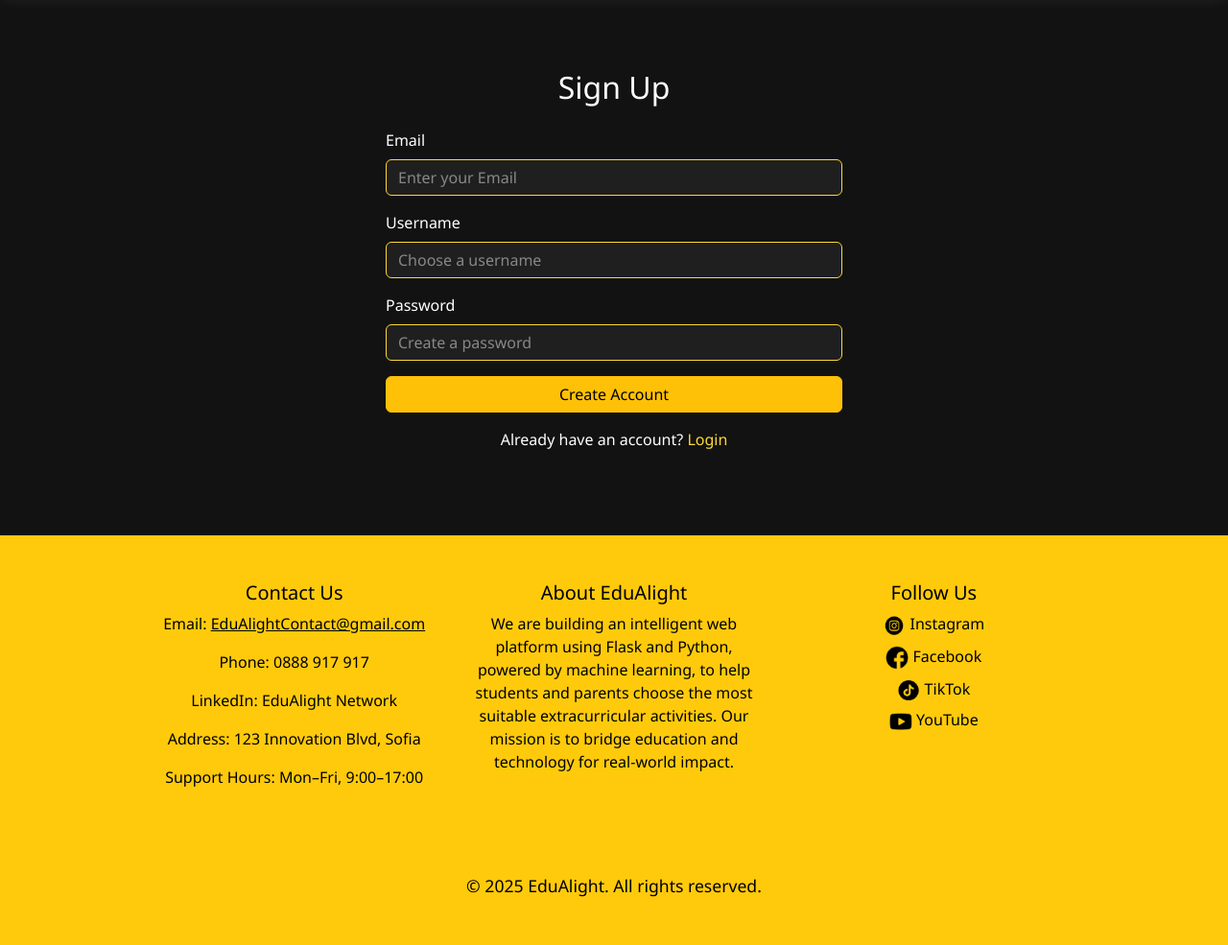
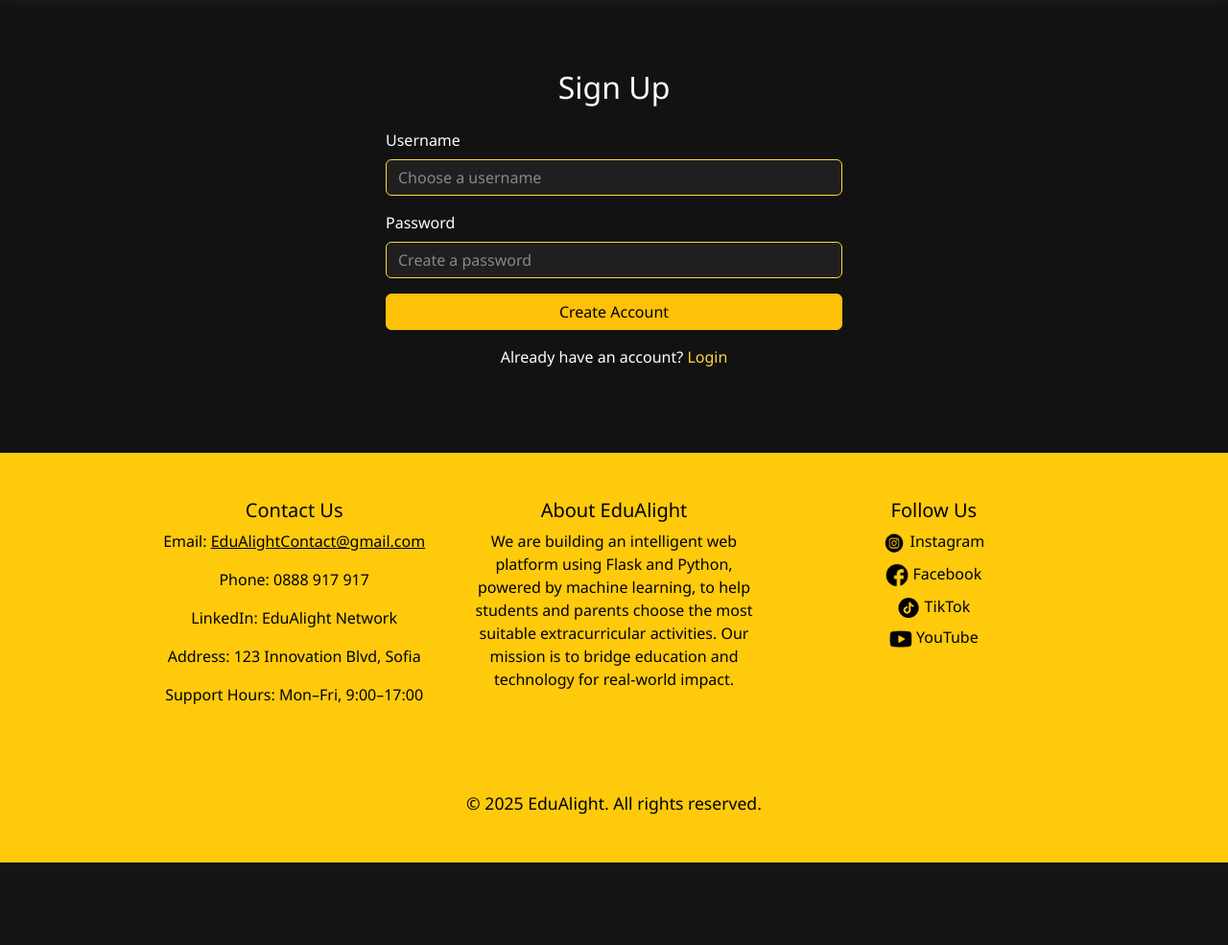
Before and after one commit to codingburgas/2425-11-g-pp-student-practices-assignment-team8, a Flask app: page /register in a window 1280 px wide. Shown: the part 72-1057 px from the top of the page at 96% size. After the commit the page ends 971 px from the top, so only its background shows below. Run offline with Flask 3, Linux system fonts and the light colour scheme; data comes from the database, SQL or seed files in the repository; some libraries are stand-ins or nearby versions.

Commit message:
Make the login and register pages simple so there are no errors for the test.

```diff
--- a/src/app.py
+++ b/src/app.py
@@ -1,10 +1,8 @@
 from src import create_app, db, login_manager
 from flask import Flask
-from flask_mail import Mail
 from src.config import Config
 
 app = create_app(Config)
-mail = Mail(app)
 
 def create_app(config_class=Config):
     app = Flask(__name__)
@@ -12,7 +10,6 @@ def create_app(config_class=Config):
 
     db.init_app(app)
     login_manager.init_app(app)
-    mail.init_app(app)
 
     # Register blueprints
     from src.auth import auth_bp
--- a/src/auth/forms.py
+++ b/src/auth/forms.py
@@ -3,12 +3,10 @@ from wtforms.validators import DataRequired, Email
 from wtforms.fields.simple import SubmitField, PasswordField, StringField
 
 class LoginForm(FlaskForm):
-    email = StringField('Email', validators=[DataRequired()])
     username = StringField('Username', validators=[DataRequired()])
     password = PasswordField('Password', validators=[DataRequired()])
     submit = SubmitField('Login')
 class RegisterForm(FlaskForm):
-    email = StringField('Email', validators=[DataRequired()])
     username = StringField('Username', validators=[DataRequired()])
     password = PasswordField('Password', validators=[DataRequired()])
     submit = SubmitField('Register')
--- a/src/auth/models.py
+++ b/src/auth/models.py
@@ -5,11 +5,9 @@ from .. import db
 class User(db.Model, UserMixin):
     __tablename__ = 'users'
     id = db.Column(db.Integer, primary_key=True)
-    email = db.Column(db.String(80), unique=True, nullable=False)
     username = db.Column(db.String(80), unique=True, nullable=False)
     __password = db.Column("password", db.String(60), nullable=False)
     role = db.Column(db.String(20), nullable=False, default='client')
-    email_confirmed = db.Column(db.Boolean, default=False)  # ✅ Added for verification
 
     @property
     def password(self):
@@ -22,13 +20,6 @@ class User(db.Model, UserMixin):
     def verify_password(self, password):
         return bcrypt.checkpw(password.encode('utf-8'), self.__password.encode('utf-8'))
 
-    @property
-    def is_active(self):
-        return self.email_confirmed
-
-    @is_active.setter
-    def is_active(self, value):
-        self.email_confirmed = value
 
 
 class TrainingResults(db.Model):
--- a/src/auth/routes.py
+++ b/src/auth/routes.py
@@ -16,20 +16,6 @@ serializer = URLSafeTimedSerializer(Config.SECRET_KEY)
 def load_user(user_id):
     return User.query.get(int(user_id))
 
-def send_login_notification_email(user):
-    msg = Message("Login Notification", recipients=[user.email])
-    msg.body = f"Hello {user.username}, you have successfully logged in."
-    mail.send(msg)
-
-def send_verification_email(user):
-    token = serializer.dumps(user.email, salt='email-confirm')
-    confirm_url = url_for('auth.confirm_email', token=token, _external=True)
-    msg = Message('Confirm Your Email', recipients=[user.email])
-    msg.body = f'''Hi {user.username}, please click the link to verify your account:
-{confirm_url}
-
-This link will expire in 1 hour.'''
-    mail.send(msg)
 
 @auth_bp.route('/login', methods=['GET', 'POST'])
 def login():
@@ -41,12 +27,9 @@ def login():
         user = User.query.filter_by(username=form.username.data).first()
         if user and user.verify_password(form.password.data):
             if not user.is_active:
-                flash('Please verify your email before logging in.')
                 return redirect(url_for('auth.login'))
             login_user(user, remember=False)
 
-            if user.email:
-                send_login_notification_email(user)
 
             return redirect(url_for('main_bp.index'))
         flash('Invalid username or password.')
@@ -67,9 +50,7 @@ def register():
     if not User.query.filter_by(username='apo').first():
         dev = User(
             username='apo',
-            email='apo@example.com',
             role='developer',
-            is_active=True  # Ensure dev account is active
         )
         dev.password = '123'
         db.session.add(dev)
@@ -79,37 +60,14 @@ def register():
     if form.validate_on_submit():
         if User.query.filter_by(username=form.username.data).first():
             flash('Username already exists.')
-        elif User.query.filter_by(email=form.email.data).first():
-            flash('Email already registered.')
         else:
             new_user = User(
                 username=form.username.data,
-                email=form.email.data,
                 role='client',
-                is_active=False  # Set to inactive until verified
             )
             new_user.password = form.password.data
             db.session.add(new_user)
             db.session.commit()
-            send_verification_email(new_user)
-            flash('Registration successful! Check your email to verify your account.')
             return redirect(url_for('auth.login'))
 
     return render_template("register.html", form=form)
-
-@auth_bp.route('/confirm/<token>')
-def confirm_email(token):
-    try:
-        email = serializer.loads(token, salt='email-confirm', max_age=3600)
-    except SignatureExpired:
-        return '<h3>The confirmation link has expired.</h3>'
-    except BadSignature:
-        return '<h3>Invalid or broken confirmation link.</h3>'
-
-    user = User.query.filter_by(email=email).first_or_404()
-    if user.is_active:
-        return '<h3>Account already confirmed. You can now log in.</h3>'
-
-    user.is_active = True
-    db.session.commit()
-    return '<h3>Email confirmed successfully. You can now <a href="/auth/login">log in</a>.</h3>'
--- a/src/auth/templates/login.html
+++ b/src/auth/templates/login.html
@@ -20,10 +20,6 @@
     <h2 class="text-center mb-4">Login</h2>
     <form method="POST" action="">
         {{ form.hidden_tag() }}
-        <div class="form-group mb-3">
-            {{ form.email.label(class="form-label") }}
-            {{ form.email(class="form-control", placeholder="Enter your Email") }}
-        </div>
 
         <div class="form-group mb-3">
             {{ form.username.label(class="form-label") }}
--- a/src/auth/templates/register.html
+++ b/src/auth/templates/register.html
@@ -21,10 +21,6 @@
     <form method="POST" action="">
         {{ form.hidden_tag() }}
         <div class="form-group mb-3">
-            {{ form.email.label(class="form-label") }}
-            {{ form.email(class="form-control", placeholder="Enter your Email") }}
-        </div>
-        <div class="form-group mb-3">
             {{ form.username.label(class="form-label") }}
             {{ form.username(class="form-control", placeholder="Choose a username") }}
         </div>
```
Also changed, not shown: config.py (deleted).
